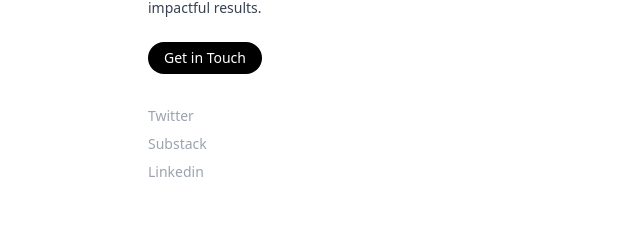
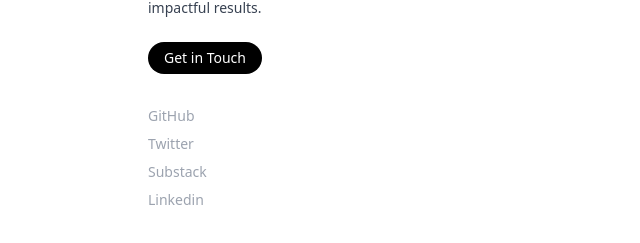
Before and after one commit to keganXi/personal-website, a React (Create React App) app: page / in a window 1280 px wide. Shown: the part 475-718 px from the top of the page, without its empty margins (108-748 px from the left). Built offline with nearby package versions, Linux system fonts and the light colour scheme.

Commit message:
added socials to array

```diff
--- a/src/App.tsx
+++ b/src/App.tsx
@@ -1,5 +1,10 @@
 // React imports.
 import React, { useState } from "react";
+
+interface Socials {
+  title: string;
+  url: string;
+}
 
 const App: React.FC = () => {
   const about: string[] = [
@@ -7,6 +12,25 @@ const App: React.FC = () => {
     "With over 5 years of industry experience, I have contributed to diverse software projects, collaborating across multidisciplinary teams. My technical skills include Python, JavaScript, TypeScript, SQL, CI/CD, and agile development.",
     "I enjoy tackling complex challenges, mentoring peers, and staying at the forefront of technology advancements. My portfolio showcases my commitment to code quality, scalability, and impactful results.",
   ];
+  const socialsArr: Socials[] = [
+    {
+      title: "GitHub",
+      url: "https://github.com/keganXi/",
+    },
+    {
+      title: "Twitter",
+      url: "https://x.com/KeganDev",
+    },
+    {
+      title: "Substack",
+      url: "https://substack.com/@kegandev?",
+    },
+    {
+      title: "Linkedin",
+      url: "https://www.linkedin.com/in/kegan-o-aa9575173/",
+    },
+  ];
+
   return (
     <div className="p-4 lg:px-[20%] lg:py-12">
       <section>
@@ -24,33 +48,23 @@ const App: React.FC = () => {
         </div>
 
         <div className="pt-6">
+          <a href="mailto:overbergsoftware@gmail.com">
             <button className="rounded-full px-4 py-1.5 text-sm bg-black text-white">
               Get in Touch
             </button>
+          </a>
         </div>
 
         <div className="pt-8 text-gray-400 text-sm space-y-2">
+          {socialsArr.map((value) => (
             <a
-            href="https://x.com/KeganDev"
+              href={value.url}
               className="cursor-pointer block"
               target="_blank"
             >
-            Twitter
+              {value.title}
             </a>
-          <a
-            href="https://substack.com/@kegandev?"
-            className="cursor-pointer block"
-            target="_blank"
-          >
-            Substack
-          </a>
-          <a
-            href="https://www.linkedin.com/in/kegan-o-aa9575173/"
-            target="_blank"
-            className="cursor-pointer block"
-          >
-            Linkedin
-          </a>
+          ))}
         </div>
       </section>
     </div>
```
Also changed, not shown: src/images/personal_website.png (deleted). Lines whose indentation alone changed are shown as unchanged.
